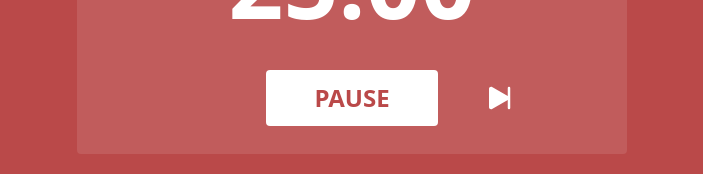
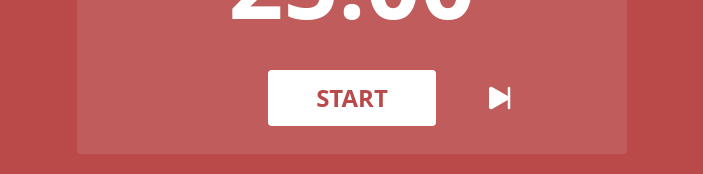
Before and after one commit to nikagoci/pomofocus-timer, a Next.js app: page / in a window 1280 px wide. Shown: the part 271-445 px from the top of the page, without its empty margins (288-991 px from the left). Built offline with nearby package versions, Linux system fonts and the light colour scheme.

Commit message:
change layout file for passing state. Changing backgrounds when focus state changes

```diff
--- a/components/header/timer-menu.tsx
+++ b/components/header/timer-menu.tsx
@@ -2,7 +2,7 @@ import { BsFillSkipEndFill } from "react-icons/bs";
 import { Dispatch, SetStateAction } from "react";
 
 import { focusEnum } from "@/pages";
-import PauseButton from "../shared/pause-button";
+import TimerStart from "../shared/timer-start";
 
 interface Props {
   setFocus: Dispatch<SetStateAction<focusEnum>>;
@@ -50,7 +50,7 @@ export default function TimerMenu({ setFocus, focus }: Props) {
         <div className="py-6 font-bold text-center text-8xl">25:00</div>
       </div>
       <div className="relative flex justify-center">
-        <PauseButton />
+        <TimerStart focus={focus} />
         <BsFillSkipEndFill
           size={40}
           className="absolute duration-200 transform -translate-y-1/2 cursor-pointer top-1/2 sm:right-20 right-14 hover:opacity-20"
--- a/components/layout/layout.tsx
+++ b/components/layout/layout.tsx
@@ -1,13 +1,22 @@
 import { ReactNode } from "react";
+
 import Navbar from "./navbar";
+import { focusEnum } from "@/pages";
 
-export default function Layout({children}: {children: ReactNode}) {
-    return (
-        <header className="bg-primary h-screen w-full">
-            <Navbar />
-            <main>
-                {children}
-            </main>
-        </header>
-    )
+interface Props {
+  children: ReactNode;
+  focus: focusEnum;
 }
+
+export default function Layout({ children, focus }: Props) {
+  return (
+    <header
+      className={`${focus === focusEnum.pomodoro ? "bg-primary" : ''} ${
+        focus === focusEnum.short ? "bg-secondary" : ''
+      } ${focus === focusEnum.long ? "bg-tertiary" : ''} tranform duration-500 h-screen w-full`}
+    >
+      <Navbar />
+      <main>{children}</main>
+    </header>
+  );
+}
--- a/components/shared/pause-button.tsx
+++ /dev/null
@@ -1,7 +0,0 @@
-export default function PauseButton(){
-    return (
-        <button className="text-primary py-3 px-12 rounded bg-white font-bold text-2xl">
-            PAUSE
-        </button>
-    )
-}
--- /dev/null
+++ b/components/shared/timer-start.tsx
@@ -0,0 +1,13 @@
+import { focusEnum } from "@/pages"
+
+interface Props {
+    focus: focusEnum
+}
+
+export default function PauseButton({focus}: Props){
+    return (
+        <button className={`px-12 py-3 text-2xl font-semibold bg-white rounded ${focus === focusEnum.pomodoro ? 'text-primary': ''} ${focus === focusEnum.short ? 'text-secondary' : ''} ${focus === focusEnum.long ? 'text-tertiary' : ''}`}>
+            START
+        </button>
+    )
+}
--- a/pages/_app.tsx
+++ b/pages/_app.tsx
@@ -4,8 +4,6 @@ import type { AppProps } from "next/app";
 
 export default function App({ Component, pageProps }: AppProps) {
   return (
-    <Layout>
       <Component {...pageProps} />
-    </Layout>
   );
 }
--- a/pages/index.tsx
+++ b/pages/index.tsx
@@ -1,19 +1,21 @@
 import FocusTime from "@/components/header/focus_time";
 import Tasks from "@/components/header/tasks";
 import TimerMenu from "@/components/header/timer-menu";
+import Layout from "@/components/layout/layout";
 
 import { useState } from "react";
 
 export enum focusEnum {
-  pomodoro = 'pomodoro',
-  short = 'short',
-  long = 'long'
+  pomodoro = "pomodoro",
+  short = "short",
+  long = "long",
 }
 
 export default function Home() {
-  const [ focus, setFocus ] = useState<focusEnum>(focusEnum.pomodoro)
+  const [focus, setFocus] = useState<focusEnum>(focusEnum.pomodoro);
 
   return (
+    <Layout focus={focus}>
       <div className="text-white w-[90%] mx-auto flex flex-col">
         <div>
           <TimerMenu setFocus={setFocus} focus={focus} />
@@ -21,5 +23,6 @@ export default function Home() {
           <Tasks />
         </div>
       </div>
+    </Layout>
   );
 }
```
Lines whose indentation alone changed are shown as unchanged.
